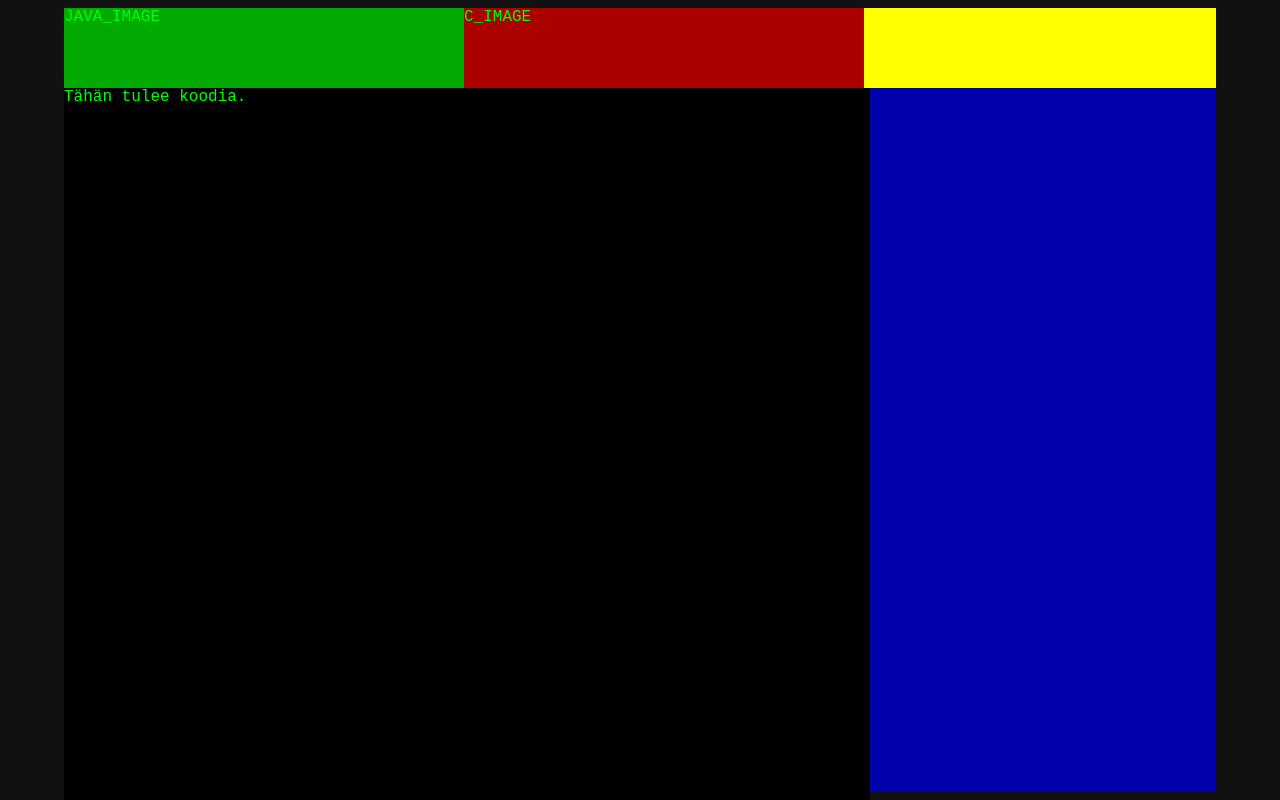
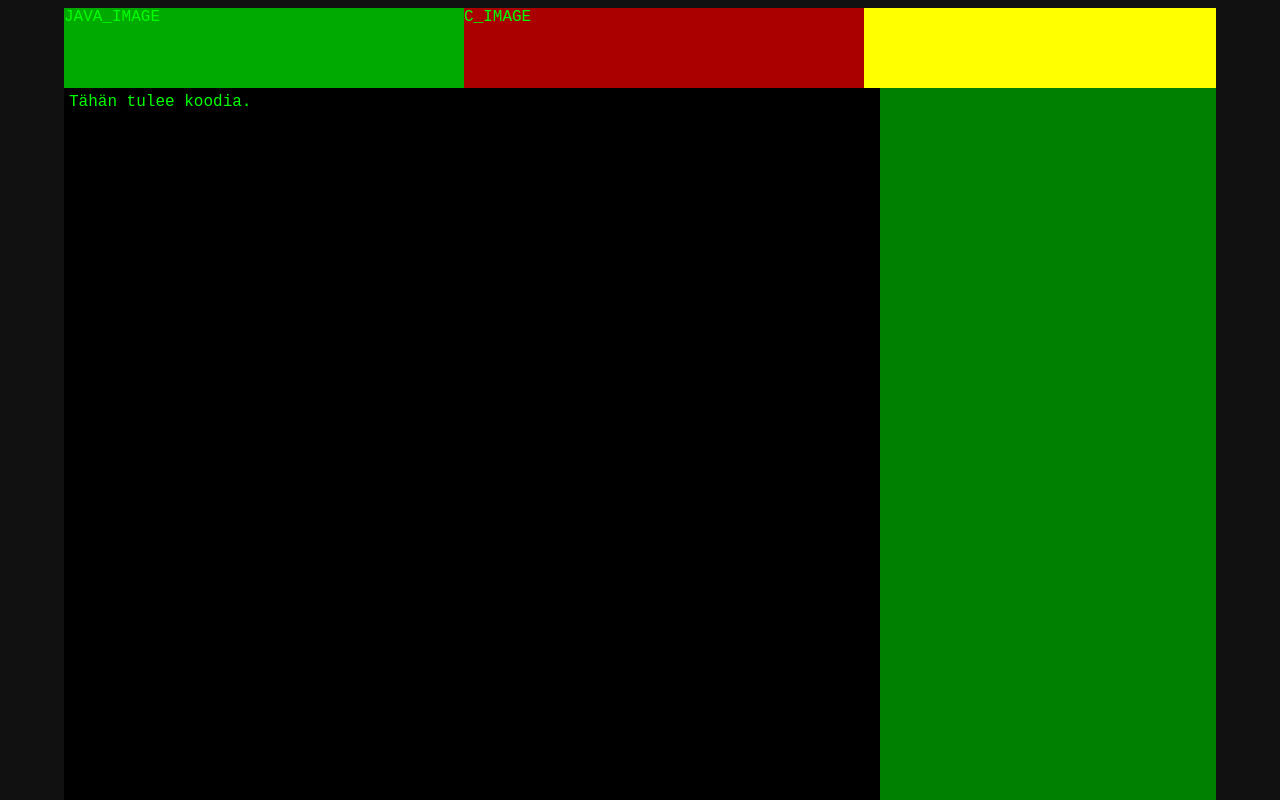
Before and after one commit to CodeStrife/scaling-tribble, a website: page index.html in a window 1280 px wide. Shown: the top 800 px of the page. Drawn offline with nearby package versions, Linux system fonts and the light colour scheme; no server answers; files whose address does not match are found by name.

Commit message:
Much stylesheet not nice

```diff
--- a/public/style.css
+++ b/public/style.css
@@ -45,22 +45,23 @@ body {  width: 90%;
                 width: 100%;
                 min-width: 800px;
 
-                margin-left: auto;
-                margin-right: auto;
-
-                white-space: nowrap;
+                display: block;
+                overflow: hidden;
+                position: relative;
 }
 
 #code {	background-color: #000;
 
         width: 70%;
+        min-width: 430px;
         height: 60%;
         min-height: 800px;
 
-        display: inline-block;
-        white-space: normal;
+        padding: 5px;
 
-        float:left;
+        float: left;
+        display: block;
+        overflow: hidden;
 }
 
 #upgrades { background-color: #505;
@@ -68,10 +69,9 @@ body {  width: 90%;
             width: 370px;       /*  Fixed width because 360px images + 5px margins */
             min-height: 800px;
 
-            display: inline-block;
-            white-space: normal;
-
-            float:left;
+            float: left;
+            display: block;
+            overflow: hidden;
 }
 
 #upgrades img { margin: 5px;
@@ -87,3 +87,10 @@ body {  width: 90%;
 
 #lines_total {	float: right;
 }
+
+.chart rect {   fill: green;
+                stroke: #030;
+}
+
+#lpm {      background-color:black;
+}
```
